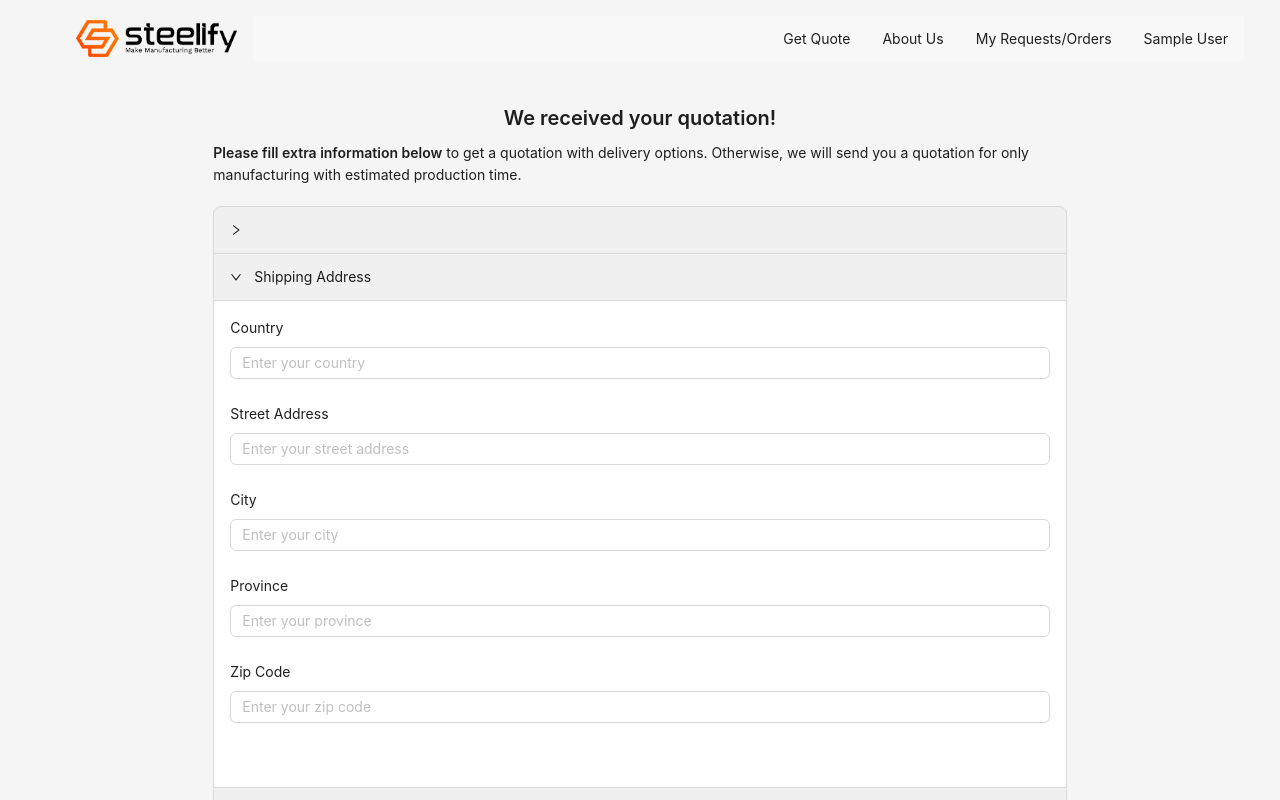
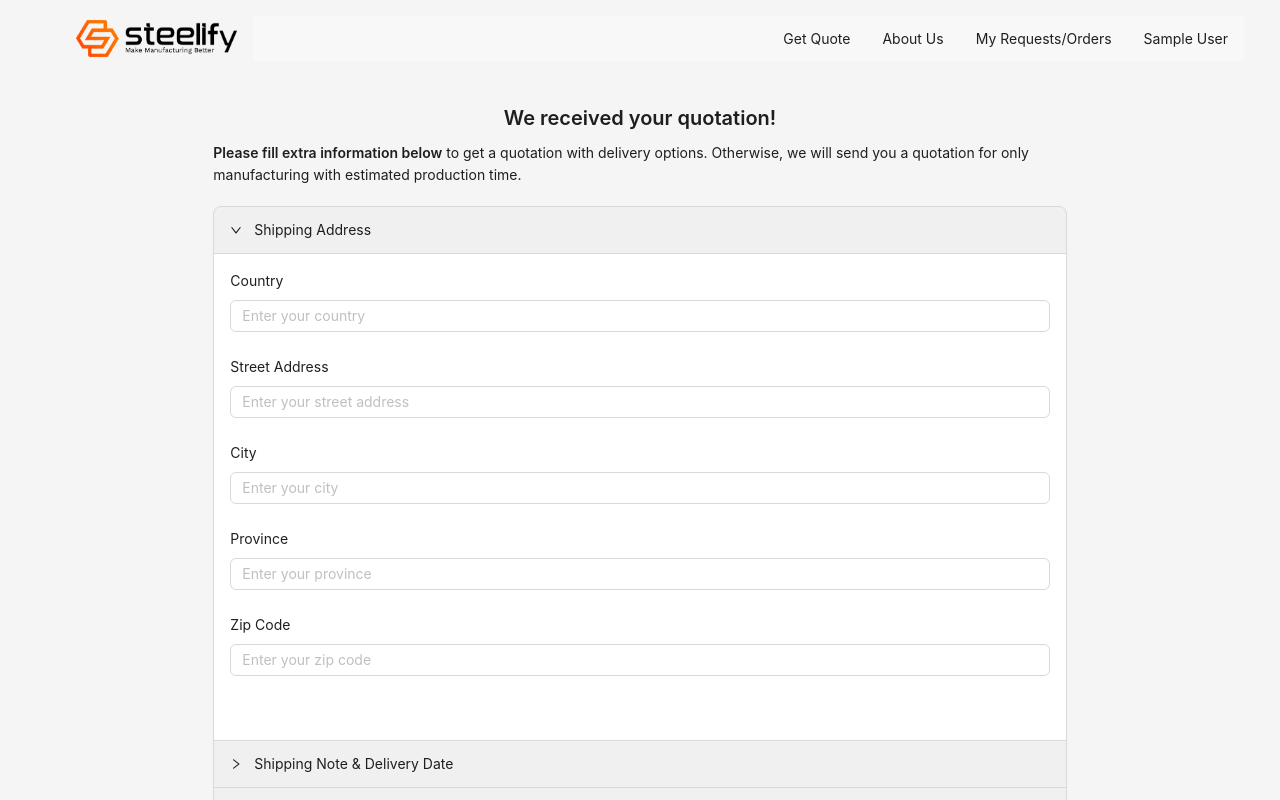
Before and after one commit to alperenerS/steelify.io, a React (Create React App) app in the folder client/: page /request-details/1 in a window 1280 px wide. Shown: the top 800 px of the page. Built offline with nearby package versions, Linux system fonts and the light colour scheme; sample sign-in values are in the browser's storage.

Commit message:
Future: Get Quote Details comment line

```diff
--- a/client/src/Pages/RequestDetails/requestDetails.js
+++ b/client/src/Pages/RequestDetails/requestDetails.js
@@ -33,9 +33,9 @@ const RequestDetails = () => {
         </Col>
         <Form form={form} layout="vertical" onValuesChange={handleFormChange}>
           <Collapse activeKey={activeKey} onChange={(key) => setActiveKey(key)}>
-            <Panel>
-              <GetQuoteDetails header="Request Details"/>
-            </Panel>
+            {/* <Panel header="Request Details">
+              <GetQuoteDetails />
+            </Panel> */}
             <Panel header="Shipping Address" key="1">
               <ShippingAddressPanel form={form} />
             </Panel>
```
